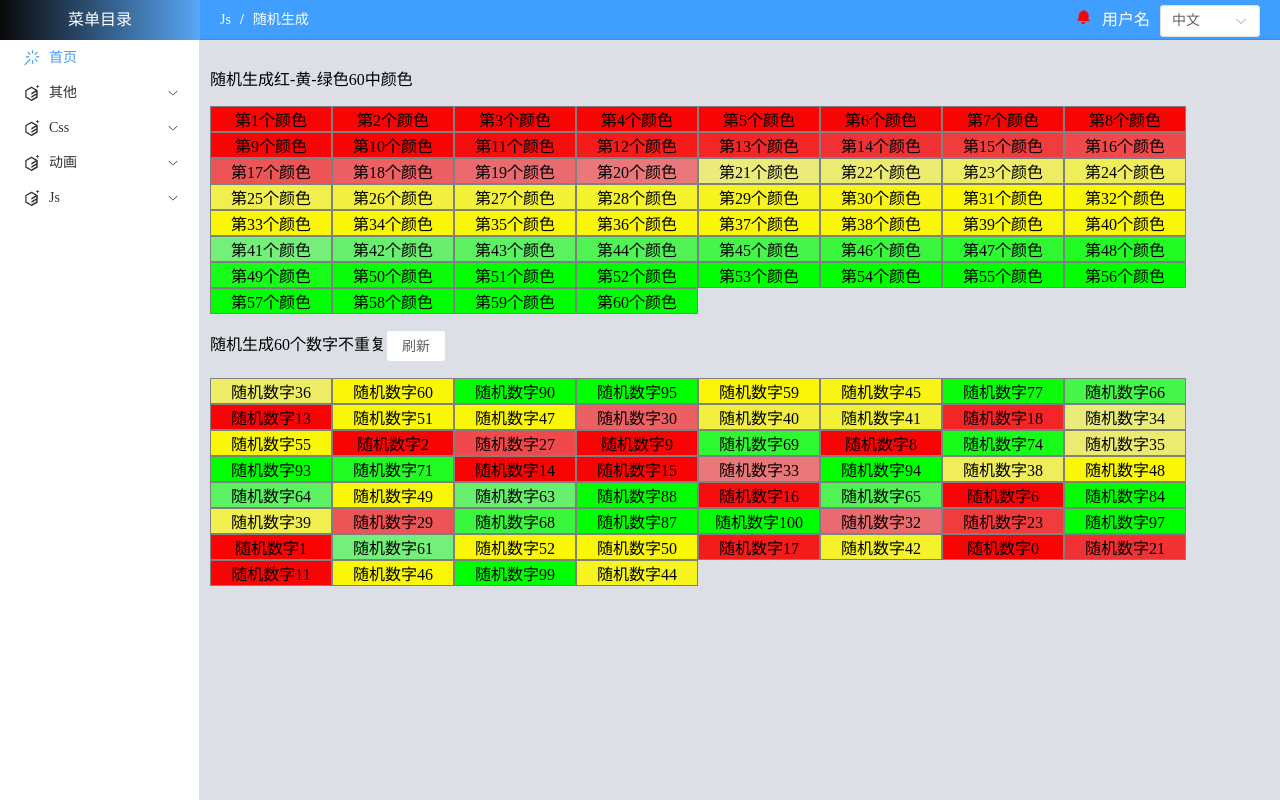
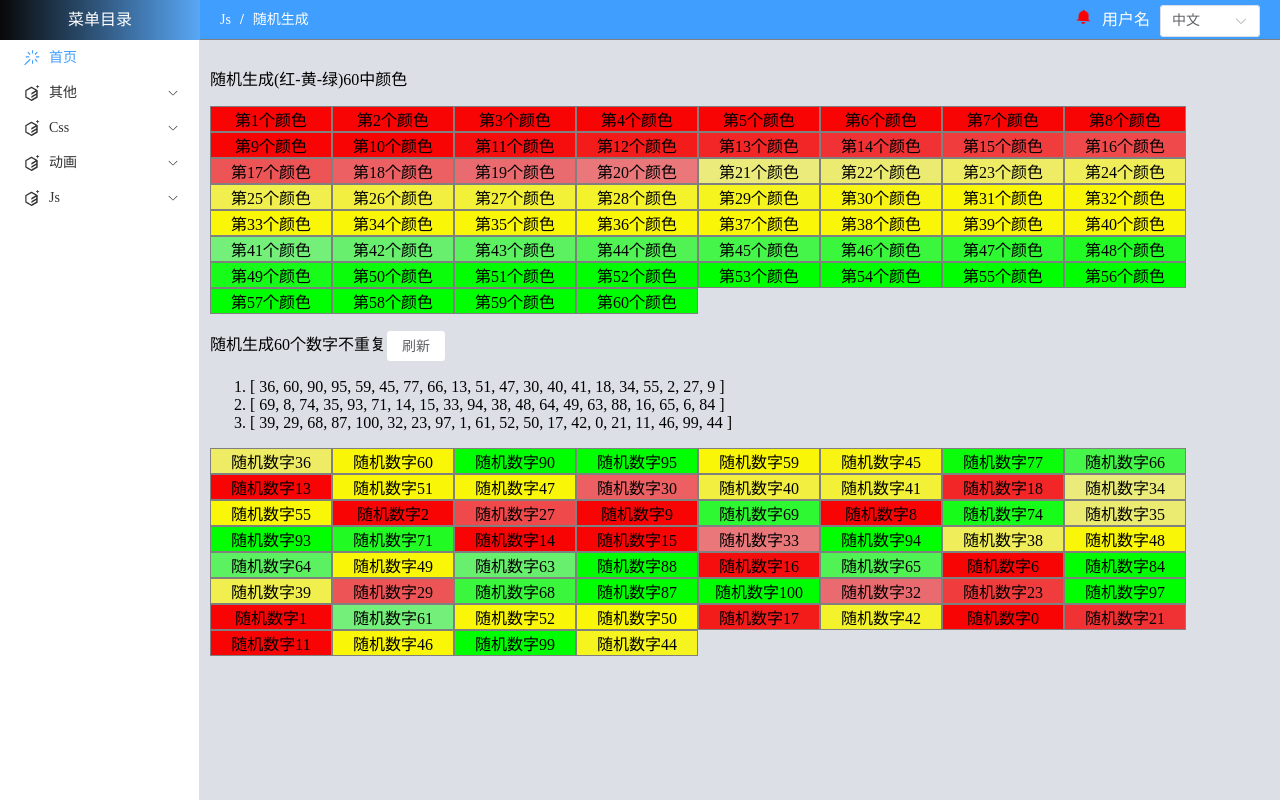
Before and after one commit to songyantaoqq163com/vue3-vite, a Vue app: page /#/js/stochastic in a window 1280 px wide. Built offline with nearby package versions, Linux system fonts and the light colour scheme; what vue3-carousel-3d, vxe-table would draw is missing.

Commit message:
代码优化

```diff
--- a/src/components/comJs/stochastic.vue
+++ b/src/components/comJs/stochastic.vue
@@ -1,5 +1,5 @@
 <template>
-  <p>随机生成红-黄-绿色60中颜色</p>
+  <p>随机生成(红-黄-绿)60中颜色</p>
   <span
     v-for="(item, index) in colorsData1"
     :key="index"
@@ -11,12 +11,17 @@
     <!-- <el-color-picker :model-value="item" show-alpha size="small" /> -->
   </span>
   <p>随机生成60个数字不重复<el-button @click="clickNum">刷新</el-button></p>
+  <ol>
+    <li v-for="item in colorNum1Data" :key="item.index">
+      {{ item }}
+    </li>
+  </ol>
   <div
     v-for="(item, index) in colorNum1"
     :key="index"
     class="block_center"
     style="border: 1px solid gray; width: 120px"
-    :style="'background:' + generate(item)"
+    :style="'background:' + formatgenerate(item)"
   >
     随机数字{{ item }}
   </div>
@@ -24,14 +29,18 @@
   <script setup>
 import { ref, onMounted, onBeforeUnmount } from "vue";
 import colorJson from "../Json/colorJson.json";
-import { compare } from "../../js/common1.js";
+import { compare, generateUniqueNumbers, spArray } from "../../js/common1.js";
 const colorsData1 = ref([]);
 // const colorsData2 = ref(colorJson.colorData1);
 const colorNum1 = ref([]);
+const colorNum1Data = ref([]);
 
 onMounted(() => {
   colorsData1.value = ColorData(60);
+
   colorNum1.value = generateUniqueNumbers();
+
+  colorNum1Data.value = spArray(20, colorNum1.value);
 });
 //随机颜色
 function ColorData(num) {
@@ -59,26 +68,19 @@ function hexToRgba(hex, alpha = 255) {
   const b = parseInt(hex.slice(5, 7), 16);
   return `rgba(${r}, ${g}, ${b}, ${alpha / 255})`;
 }
-//随机数字及方法
+//刷新随机数字数组
 function clickNum() {
   colorNum1.value = generateUniqueNumbers();
-  console.log('随机数组',colorNum1.value)
+
+  colorNum1Data.value = spArray(20, colorNum1.value);
+  console.log("随机数组-排序", colorNum1.value);
 }
-function generate(e) {
+
+function formatgenerate(e) {
   let dataA = compare([...colorNum1.value]);
   let B = dataA.indexOf(e);
   if (B !== -1) {
     return colorsData1.value[B];
   }
 }
-function generateUniqueNumbers(count = 60, min = 0, max = 100) {
-  if (max - min + 1 < count) {
-    throw new Error("范围太小，无法生成指定数量的不重复数字");
-  }
-  const nums = new Set();
-  while (nums.size < count) {
-    nums.add(Math.floor(Math.random() * (max - min + 1)) + min);
-  }
-  return [...nums];
-}
 </script>
--- a/src/js/common1.js
+++ b/src/js/common1.js
@@ -1,16 +1,37 @@
 // 排序
-export function compare(arr,property){
-    let data=[]
-    if(property){
-       data= arr.sort((a,b)=>{
-           var value1 = a[property];
+function compare(arr, property) {
+    let data = []
+    if (property) {
+        data = arr.sort((a, b) => {
+            var value1 = a[property];
             var value2 = b[property];
             return value1 - value2;
         })
-    }else{
-        data=arr.sort((a, b) => {
-                return a - b
-            })
+    } else {
+        data = arr.sort((a, b) => {
+            return a - b
+        })
     }
     return data
 }
+//随机数字
+function generateUniqueNumbers(count = 60, min = 0, max = 100) {
+    if (max - min + 1 < count) {
+        throw new Error("范围太小，无法生成指定数量的不重复数字");
+    }
+    const nums = new Set();
+    while (nums.size < count) {
+        nums.add(Math.floor(Math.random() * (max - min + 1)) + min);
+    }
+    return [...nums];
+}
+//数组分段
+function spArray(N, Q) {
+    var R = [], F;
+    for (F = 0; F < Q.length;) {
+        R.push(Q.slice(F, F += N))
+    }
+    return R
+}
+
+export { spArray, generateUniqueNumbers, compare }
```
